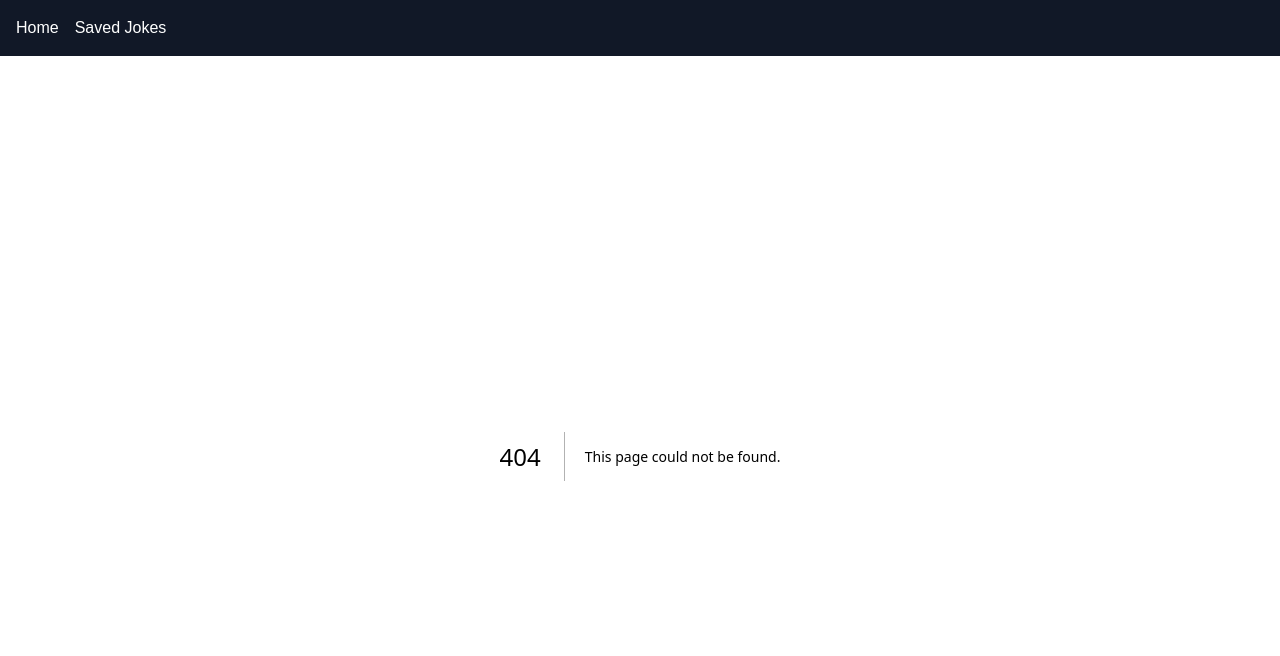
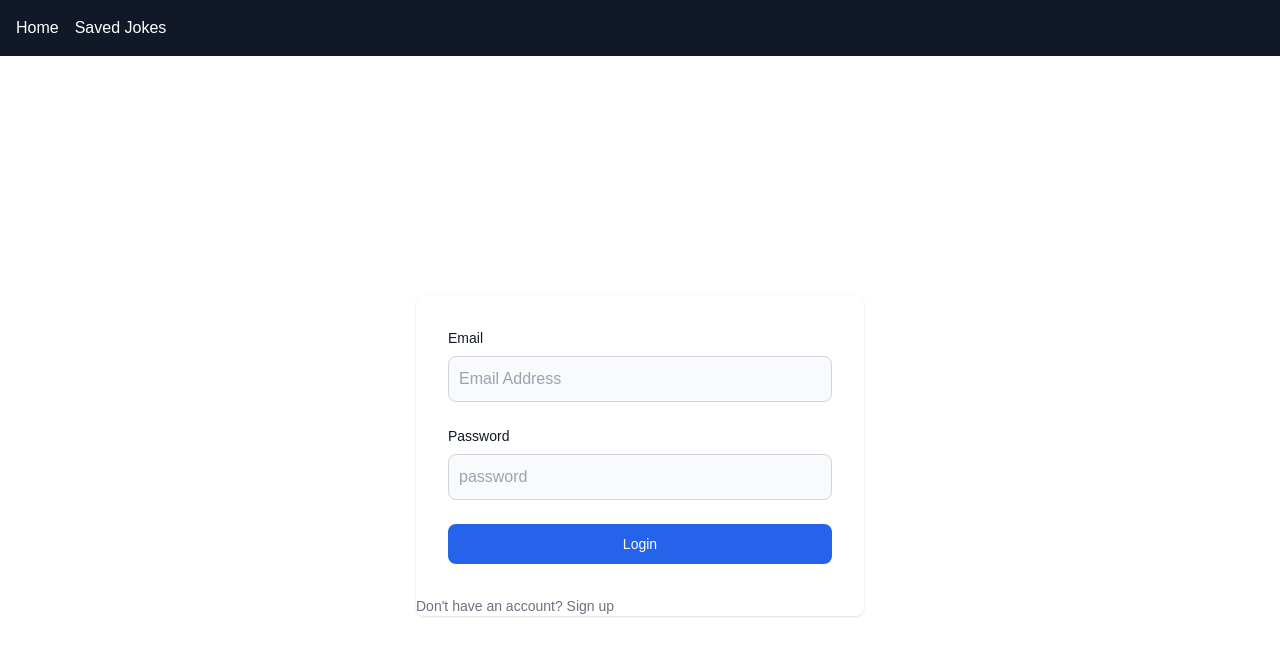
Before and after one commit to harocorcon/dad-jokes, a Next.js app: page /login in a window 1280 px wide. Before the commit this address had no page. Shown: the top 656 px of the page. Built offline with nearby package versions, Linux system fonts and the light colour scheme.

Commit message:
login page

```diff
--- /dev/null
+++ b/app/error/page.jsx
@@ -0,0 +1,5 @@
+
+
+export default function Error(){
+    return <h1>There is an error!</h1>
+}
--- /dev/null
+++ b/app/login/actions.js
@@ -0,0 +1,38 @@
+'use server';
+
+import { revalidatePath } from "next/cache";
+import { createClient } from "../utils/supabase/server";
+import { redirect } from "next/navigation";
+
+export async function login(formData){
+    const supabase = createClient();
+
+    const data = {
+        email: formData.get('email'),
+        password: formData.get('password')
+    }
+
+    const {error} = (await supabase).auth.signInWithPassword(data);
+
+    if(error){
+        console.error(error)
+        redirect('/error')
+    }
+
+    revalidatePath('/', 'layout');
+    redirect('/');
+}
+
+export async function signup(formData){
+    const supabase = createClient();
+    const data = {
+        email: formData.get('email'),
+        password: formData.get('password')
+    }
+    const {error} = (await supabase).auth.signUp(data);
+    if(error){
+        console.error(error)
+        redirect('/error')
+    }
+
+}
--- /dev/null
+++ b/app/login/page.jsx
@@ -0,0 +1,68 @@
+
+'use client';
+
+import { useState } from "react";
+import { login, signup } from "./actions";
+
+export default function Login(){
+    const [isSigningUp, setIsSigningUp] = useState(false);
+    const [clickedSignUp, setClickSignUp] = useState(false);
+
+    return (
+        <main className="flex flex-col items-center justify-center px-6 py-8 mx-auto md:h-screen lg:py-0">
+            <div className="w-full bg-white rounded-lg shadow dark:border md:mt-0 sm:max-w-md xl:p-0 dark:bg-gray-800 dark:border-gray-700">
+                <form className="p-6 space-y-4 md:space-y-6 sm:p-8">
+                    <div>
+                        <label className="block mb-2 text-sm font-medium text-gray-900 dark:text-white" htmlFor="email">Email</label>
+                        <input className="bg-gray-50 border border-gray-300 text-gray-900 rounded-lg focus:ring-primary-600 focus:border-primary-600 block w-full p-2.5 dark:bg-gray-700 dark:border-gray-600 dark:placeholder-gray-400 dark:text-white dark:focus:ring-blue-500 dark:focus:border-blue-500"
+                            type="text" id="email" name="email" autoComplete="email" required placeholder="Email Address" />
+                    </div>
+                    <div>
+                        <label className="block mb-2 text-sm font-medium text-gray-900 dark:text-white" htmlFor="password">Password</label>
+                        <input className="bg-gray-50 border border-gray-300 text-gray-900 rounded-lg focus:ring-primary-600 focus:border-primary-600 block w-full p-2.5 dark:bg-gray-700 dark:border-gray-600 dark:placeholder-gray-400 dark:text-white dark:focus:ring-blue-500 dark:focus:border-blue-500"
+                            type="password" id="password" name="password" autoComplete="current-password" required placeholder="password" />
+                    </div>
+                    { clickedSignUp &&
+                        <div>Sign up link sent! Go confirm your email.</div>
+                    }
+                    <div>
+                        {
+                            isSigningUp ? (
+                                <button
+                                    type="submit"
+                                    formAction={signup}
+                                    onClick={() => setClickSignUp(true)}
+                                >
+                                    Sign up
+                                </button>
+                            ) : (
+                                <button className="w-full text-white bg-blue-600 hover:bg-primary-700 focus:ring-4 focus:outline-none focus:ring-primary-300 font-medium rounded-lg text-sm px-5 py-2.5 text-center dark:bg-primary-600 dark:hover:bg-primary-700 dark:focus:ring-primary-800"
+                                type="submit" formAction={login}>
+                                    Login
+                                </button>
+                            )
+                        }
+                    </div>
+                </form>
+
+                    {
+                        !isSigningUp ? (
+                            <p className="items-center justify-center text-sm font-light text-gray-500 dark:text-gray-400"> Don't have an account? {' '}
+                                <button className="font-medium text-primary-600 hover:underline dark:text-primary-500"
+                                    onClick={() => setIsSigningUp(true)}
+                                >
+                                    Sign up
+                                </button>
+                            </p>
+                        ) : (
+                            <p> Already have an account? {' '}
+                                <button type="submit" formAction={login}>
+                                    Login
+                                </button>
+                            </p>
+                        )
+                    }
+            </div>
+        </main>
+    )
+}
```
